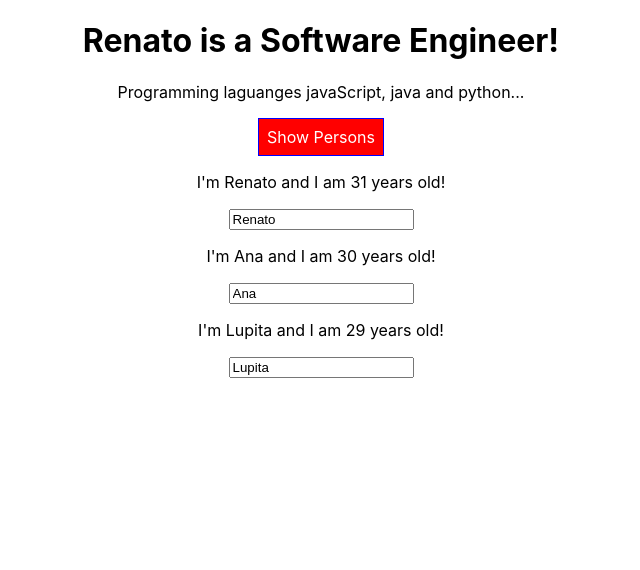
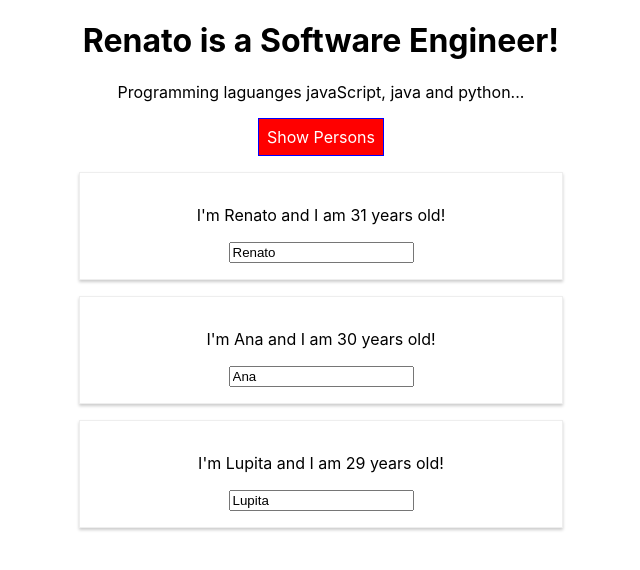
Before and after one commit to renato-viana/react-project01, a React (Create React App) app: page / in a window 1280 px wide. Both pictures are taken after a click on the button "Show Persons". Shown: the top 570 px of the page, without its empty margins (319-959 px from the left). Built offline with nearby package versions, Linux system fonts and the light colour scheme.

Commit message:
Working with CSS Modules

```diff
--- a/src/App.css
+++ /dev/null
@@ -1,15 +0,0 @@
-.App {
-  text-align: center;
-}
-
-.red {
-  color: red;
-}
-
-.bold {
-  font-weight: bold;
-}
-
-.button:hover {
-
-}
--- a/src/App.js
+++ b/src/App.js
@@ -1,22 +1,7 @@
 import React, { Component } from 'react';
-import styled from 'styled-components';
 
-import './App.css';
+import classes from './App.module.css';
 import Person from './Person/Person';
-
-const StyledButton = styled.button`
-  background-color: ${(props) => (props.myAlt ? 'red' : 'green')};
-  color: white;
-  font: inherit;
-  border: 1px solid blue;
-  padding: 8px;
-  cursor: pointer;
-
-  &:hover {
-    background-color: ${(props) => (props.myAlt ? 'salmon' : 'lightgreen')};
-    color: black;
-  }
-`;
 
 class App extends Component {
   // Stateful (container 'smart' component)
@@ -73,6 +58,7 @@
 
   render() {
     let persons = null;
+    let btnClasses = '';
 
     if (this.state.showPersons) {
       persons = (
@@ -90,28 +76,30 @@
           })}
         </div>
       );
+
+      btnClasses = classes.red;
     }
 
-    const classes = [];
+    const assignedClasses = [];
     if (this.state.persons.length <= 2) {
-      classes.push('red');
+      assignedClasses.push(classes.red);
     }
     if (this.state.persons.length <= 1) {
-      classes.push('bold');
+      assignedClasses.push(classes.bold);
     }
 
     return (
-      <div className="App">
+      <div className={classes.App}>
         <h1>Renato is a Software Engineer!</h1>
-        <p className={classes.join(' ')}>
+        <p className={assignedClasses.join(' ')}>
           Programming laguanges javaScript, java and python...
         </p>
-        <StyledButton
-          myAlt={this.state.showPersons}
+        <button
+          className={btnClasses}
           onClick={this.togglePersonHandler}
         >
           Show Persons
-        </StyledButton>
+        </button>
         {persons}
       </div>
     );
--- /dev/null
+++ b/src/App.module.css
@@ -0,0 +1,33 @@
+.App {
+  text-align: center;
+}
+
+.red {
+  color: red;
+}
+
+.bold {
+  font-weight: bold;
+}
+
+.App button {
+  background-color: green;
+  color: white;
+  font: inherit;
+  border: 1px solid blue;
+  padding: 8px;
+  cursor: pointer;
+}
+
+.App button:hover {
+  background-color: lightgreen;
+  color: black;
+}
+
+.App button.red {
+  background-color: red;
+}
+
+.App button.red:hover {
+  background-color: salmon;
+}
--- a/src/Person/Person.js
+++ b/src/Person/Person.js
@@ -1,41 +1,17 @@
 import React from 'react';
-import styled from 'styled-components';
 
-// import './Person.css';
-const StyledDiv = styled.div`
-  .Person {
-    width: 60%;
-    margin: 16px auto;
-    border: 1px solid #eee;
-    box-shadow: 0 2px 3px #ccc;
-    padding: 16px;
-    text-align: center;
-  }
-
-  @media (min-width: 500px) {
-    .Person {
-      width: 450px;
-    }
-  }
-`;
+import classes from './Person.module.css';
 
 // Stateless (presentational component 'dumb')
 const person = ({ name, age, children, click, changed }) => {
-  const style = {
-    '@media (min-width: 500px)': {
-      width: '450px',
-    },
-  };
   return (
-    //<div className="Person" style={style}>
-    <StyledDiv>
+    <div className={classes.Person}>
       <p onClick={click}>
         I'm {name} and I am {age} years old!
       </p>
       <p>{children}</p>
       <input type="text" onChange={changed} value={name} />
-    </StyledDiv>
-    //</div>
+    </div>
   );
 };
 
--- a/src/Person/Person.css
+++ b/src/Person/Person.module.css
@@ -1,4 +1,4 @@
-/* .Person {
+.Person {
   width: 60%;
   margin: 16px auto;
   border: 1px solid #eee;
@@ -11,4 +11,4 @@
   .Person {
     width: 450px;
   }
-} */
+}
```
